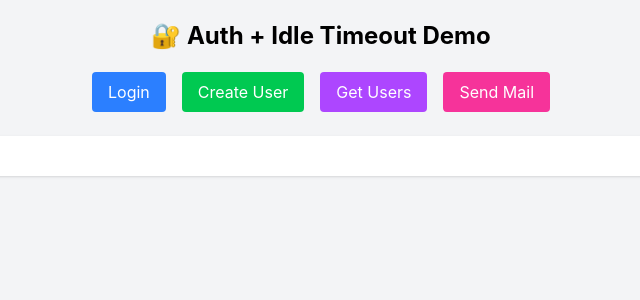
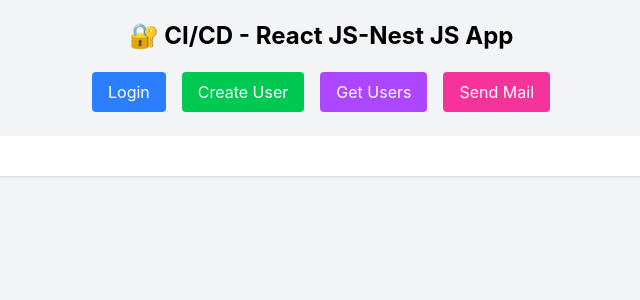
Before and after one commit to gvnaresshuser/nestjs-react-cicd-app, a React (Vite) app in the folder reactjs-cicd-frontend/: page / in a window 1280 px wide. Shown: the top 300 px of the page, without its empty margins (319-959 px from the left). Built offline with nearby package versions, Linux system fonts and the light colour scheme; no server answers.

Commit message:
changed title

```diff
--- a/reactjs-cicd-frontend/src/App.jsx
+++ b/reactjs-cicd-frontend/src/App.jsx
@@ -9,7 +9,7 @@ function App() {
     <BrowserRouter>
       <div className="min-h-screen bg-gray-100 p-5">
         <h1 className="text-2xl font-bold mb-5 text-center">
-          🔐 Auth + Idle Timeout Demo
+          🔐 CI/CD - React JS-Nest JS App
         </h1>
 
         {/* Navigation */}
```
